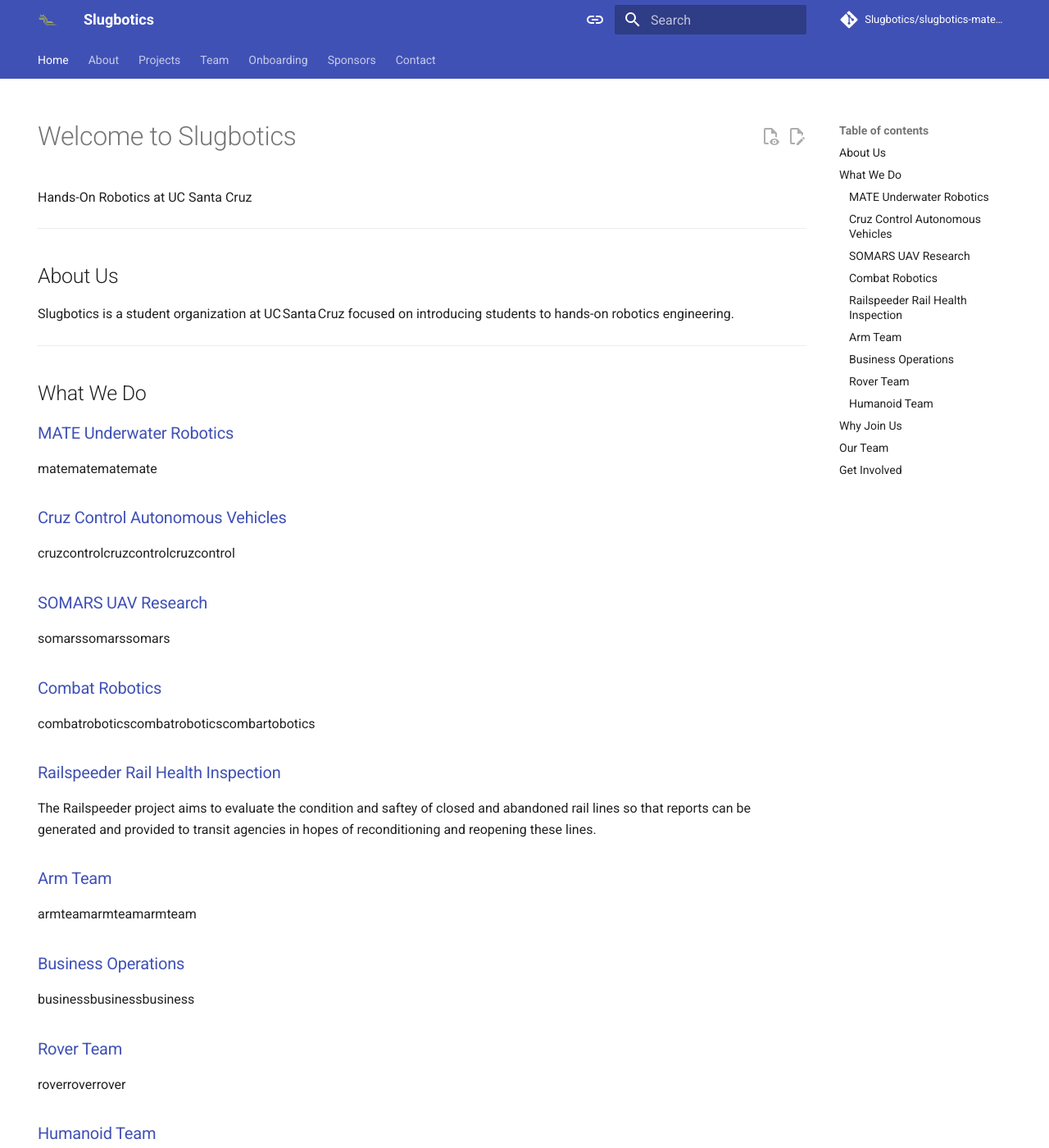
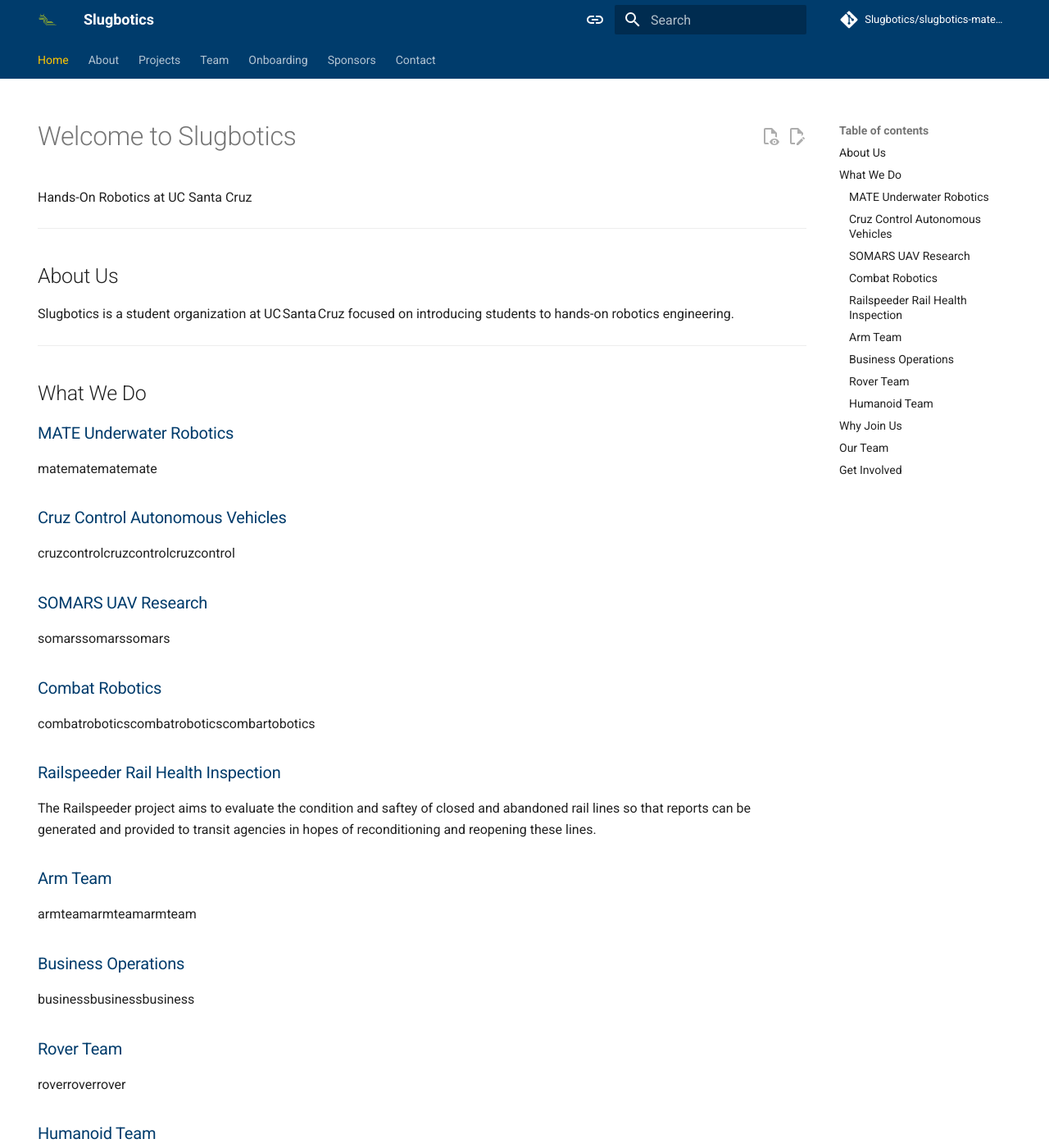
Before and after one commit to Slugbotics/slugbotics-material, an MkDocs documentation site: the page built from docs/index.md, in a window 1280 px wide and 1400 px high. Shown: the whole window at 82% size. Built offline with MkDocs 1.6.1 and Material for MkDocs 9.7.7, drawn with Linux system fonts in a browser that asks for light colours; comment, search, counter and statistics services are not loaded.

Commit message:
Updated theming

```diff
--- a/docs/index.md
+++ b/docs/index.md
@@ -18,41 +18,41 @@
 
 ## What We Do
 
-### [MATE Underwater Robotics](/projects/mate)
+### [MATE Underwater Robotics](projects/mate)
 
 matematematemate
 
-### [Cruz Control Autonomous Vehicles](/projects/cruzcontrol)
+### [Cruz Control Autonomous Vehicles](projects/cruzcontrol)
 
 cruzcontrolcruzcontrolcruzcontrol
 
-### [SOMARS UAV Research](/projects/somars)
+### [SOMARS UAV Research](projects/somars)
 
 somarssomarssomars
 
-### [Combat Robotics](/projects/combarrobotics)
+### [Combat Robotics](projects/combarrobotics)
 
 combatroboticscombatroboticscombartobotics
 
-### [Railspeeder Rail Health Inspection](/projects/railspeeder)
+### [Railspeeder Rail Health Inspection](projects/railspeeder)
 
 The Railspeeder project aims to evaluate the condition and saftey of closed and
 abandoned rail lines so that reports can be generated and provided to transit
 agencies in hopes of reconditioning and reopening these lines.
 
-### [Arm Team](/projects/arm)
+### [Arm Team](projects/arm)
 
 armteamarmteamarmteam
 
-### [Business Operations](/projects/business)
+### [Business Operations](projects/business)
 
 businessbusinessbusiness
 
-### [Rover Team](/projects/rover)
+### [Rover Team](projects/rover)
 
 roverroverrover
 
-### [Humanoid Team](/projects/humanoid)
+### [Humanoid Team](projects/humanoid)
 
 humanoidhumanoidhumanoid
 
--- /dev/null
+++ b/docs/stylesheets/extra.css
@@ -0,0 +1,46 @@
+/* Default */
+:root {
+  /* Primary */
+  --md-primary-fg-color: #003c6c; /* UCSC Blue */
+  --md-primary-fg-color--light: #005b9f; /* Slightly lighter blue */
+  --md-primary-fg-color--dark: #00223d; /* Slightly darker blue */
+
+  /* Accent */
+  --md-accent-fg-color: #fdc700; /* UCSC Yellow */
+  --md-accent-fg-color--light: #ffe34d;
+  --md-accent-fg-color--dark: #c79a00;
+
+  /* Links */
+  --md-typeset-a-color: var(--md-accent-fg-color);
+}
+
+/* Dark mode */
+[data-md-color-scheme="slate"] {
+  /* Header */
+  --md-primary-fg-color: #003c6c;
+  --md-primary-fg-color--light: #005b9f;
+  --md-primary-fg-color--dark: #00223d;
+
+  /* Accent */
+  --md-accent-fg-color: #fdc700;
+  --md-accent-fg-color--light: #ffe34d;
+  --md-accent-fg-color--dark: #c79a00;
+
+  /* Links */
+  --md-typeset-a-color: var(--md-accent-fg-color);
+}
+
+/* Make active nav tab yellow */
+.md-tabs__link--active,
+.md-tabs__item--active > .md-tabs__link {
+  color: var(--md-accent-fg-color) !important;
+}
+
+/* Make buttons match accent color */
+.md-button {
+  background-color: var(--md-accent-fg-color);
+  color: #000;
+}
+.md-button:hover {
+  background-color: var(--md-accent-fg-color--light);
+}
--- a/mkdocs.yml
+++ b/mkdocs.yml
@@ -53,23 +53,23 @@
         name: Switch to light mode
     - media: "(prefers-color-scheme: light)"
       scheme: default
-      primary: indigo
-      accent: sunflower
+      primary: custom
+      accent: custom
       toggle:
         icon: material/toggle-switch
         name: Switch to dark mode
     - media: "(prefers-color-scheme: dark)"
       scheme: slate
-      primary: black
-      accent: indigo
+      primary: custom
+      accent: custom
       toggle:
         icon: material/toggle-switch-off
         name: Switch to system preference
   font:
     text: Roboto
     code: Roboto Mono
-  favicon: /assets/slugbotics-logo.svg
-  logo: /assets/slugbotics-logo.svg
+  favicon: assets/slugbotics-logo.svg
+  logo: assets/slugbotics-logo.svg
 
 # Additional configuration
 extra:
@@ -101,3 +101,6 @@
   - Onboarding: onboarding.md
   - Sponsors: sponsors.md
   - Contact: contact.md
+
+extra_css:
+  - stylesheets/extra.css
```
Also changed, not shown: docs/assets/logo.png (renamed from assets/logo.png).
